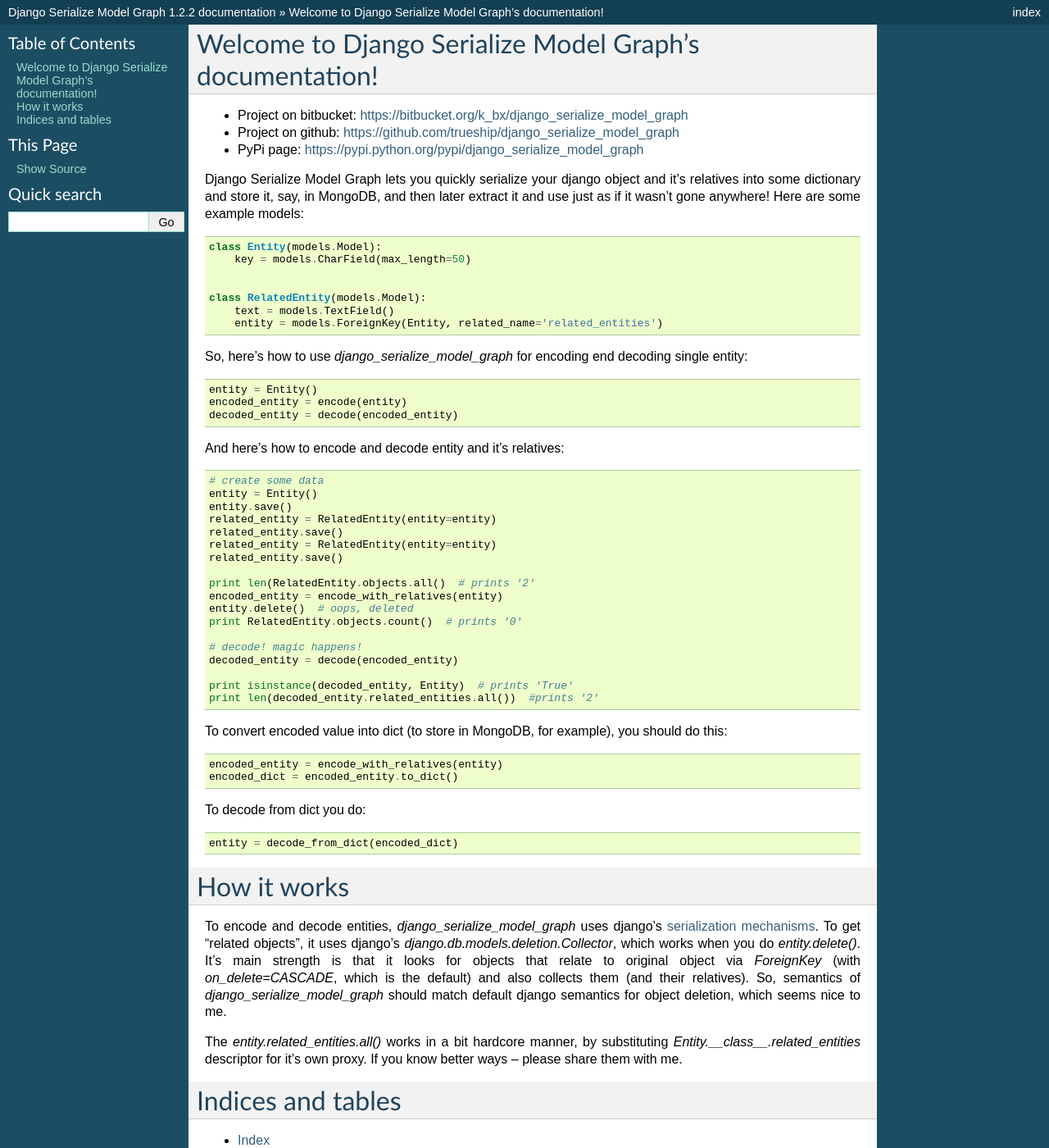
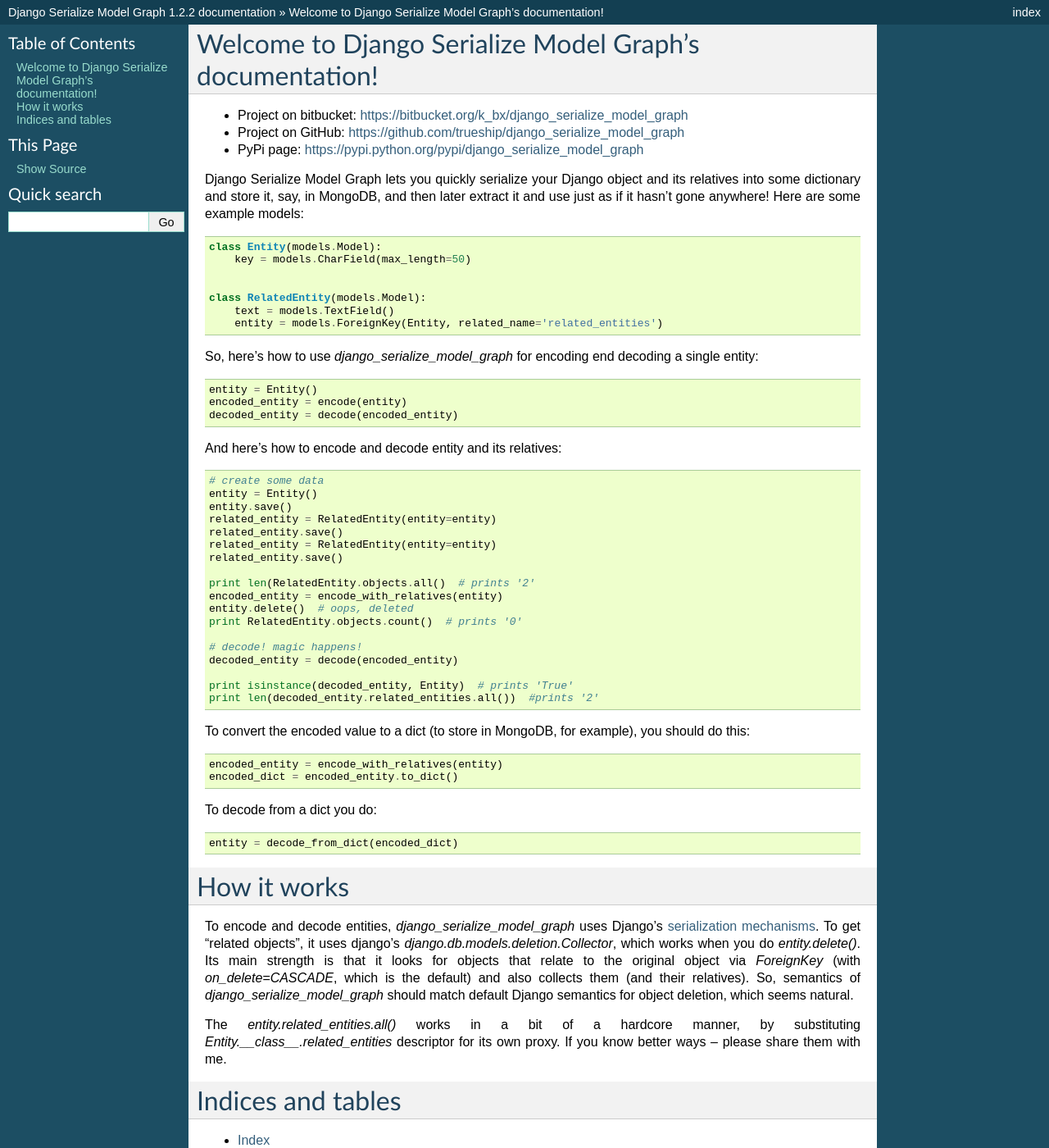
Before and after one commit to trueship/django_serialize_model_graph, a Sphinx documentation site: the page built from docs/index.rst, in a window 1280 px wide and 1400 px high. Shown: the whole window at 82% size. Built offline with Sphinx 7.4.7, drawn with Linux system fonts in a browser that asks for light colours.

Commit message:
Fix some typos.

```diff
--- a/docs/index.rst
+++ b/docs/index.rst
@@ -7,12 +7,12 @@
 ========================================================
 
 - Project on bitbucket: https://bitbucket.org/k_bx/django_serialize_model_graph
-- Project on github: https://github.com/trueship/django_serialize_model_graph
+- Project on GitHub: https://github.com/trueship/django_serialize_model_graph
 - PyPi page: https://pypi.python.org/pypi/django_serialize_model_graph
 
-Django Serialize Model Graph lets you quickly serialize your django
-object and it's relatives into some dictionary and store it, say, in
-MongoDB, and then later extract it and use just as if it wasn't gone
+Django Serialize Model Graph lets you quickly serialize your Django
+object and its relatives into some dictionary and store it, say, in
+MongoDB, and then later extract it and use just as if it hasn't gone
 anywhere! Here are some example models:
 
 .. code-block:: python
@@ -26,7 +26,7 @@
         entity = models.ForeignKey(Entity, related_name='related_entities')
 
 So, here's how to use `django_serialize_model_graph` for encoding end
-decoding single entity:
+decoding a single entity:
 
 .. code-block:: python
 
@@ -34,7 +34,7 @@
     encoded_entity = encode(entity)
     decoded_entity = decode(encoded_entity)
 
-And here's how to encode and decode entity and it's relatives:
+And here's how to encode and decode entity and its relatives:
 
 .. code-block:: python
 
@@ -57,7 +57,7 @@
     print isinstance(decoded_entity, Entity)  # prints 'True'
     print len(decoded_entity.related_entities.all())  #prints '2'
 
-To convert encoded value into dict (to store in MongoDB, for example),
+To convert the encoded value to a dict (to store in MongoDB, for example),
 you should do this:
 
 .. code-block:: python
@@ -65,7 +65,7 @@
     encoded_entity = encode_with_relatives(entity)
     encoded_dict = encoded_entity.to_dict()
 
-To decode from dict you do:
+To decode from a dict you do:
 
 .. code-block:: python
 
@@ -76,19 +76,19 @@
 ============
 
 To encode and decode entities, `django_serialize_model_graph` uses
-django's `serialization mechanisms
+Django's `serialization mechanisms
 <https://docs.djangoproject.com/en/dev/topics/serialization/>`_. To
 get "related objects", it uses django's
 `django.db.models.deletion.Collector`, which works when you do
-`entity.delete()`. It's main strength is that it looks for objects
-that relate to original object via `ForeignKey` (with
+`entity.delete()`. Its main strength is that it looks for objects
+that relate to the original object via `ForeignKey` (with
 `on_delete=CASCADE`, which is the default) and also collects them (and
 their relatives). So, semantics of `django_serialize_model_graph`
-should match default django semantics for object deletion, which seems
-nice to me.
+should match default Django semantics for object deletion, which seems
+natural.
 
-The `entity.related_entities.all()` works in a bit hardcore manner, by
-substituting `Entity.__class__.related_entities` descriptor for it's
+The `entity.related_entities.all()` works in a bit of a hardcore manner, by
+substituting `Entity.__class__.related_entities` descriptor for its
 own proxy. If you know better ways -- please share them with me.
 
 ..
```
Also changed, not shown: README.md (+2 -2 lines), 2 other files.
